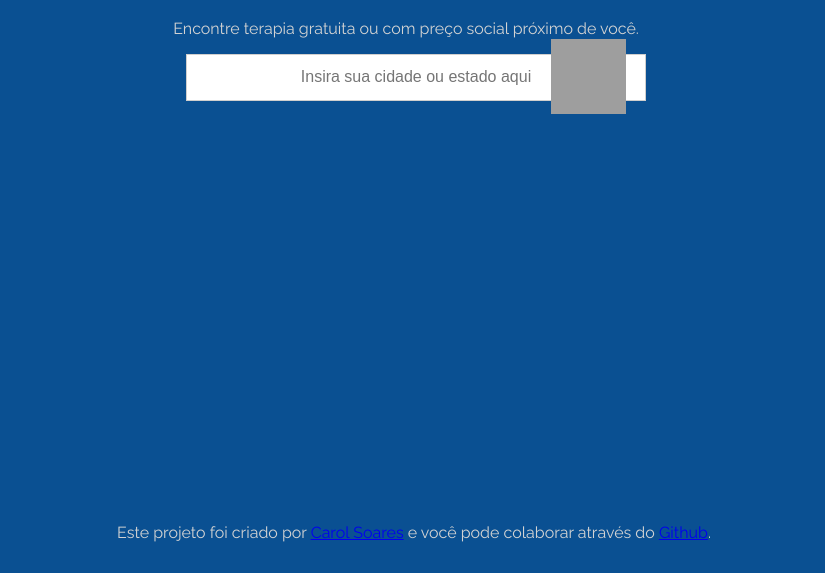
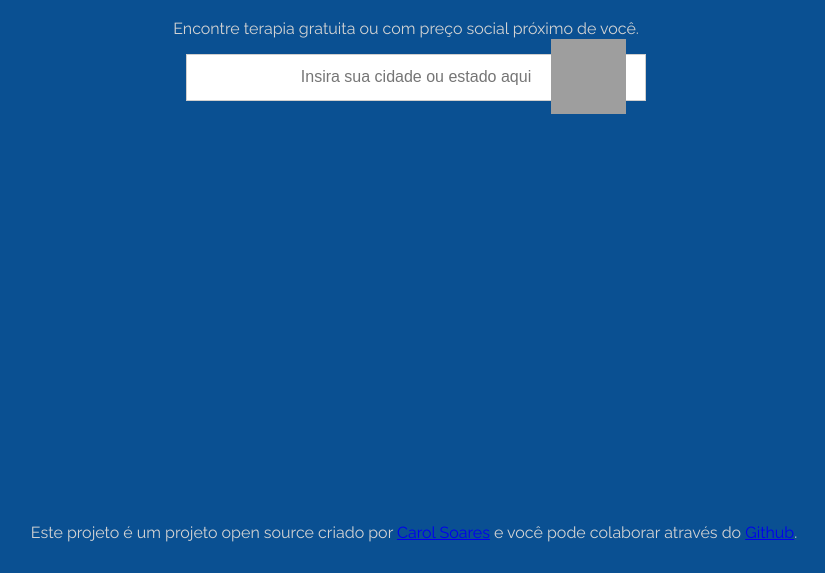
Before and after one commit to Dennissiq/tudoficabem.github.io, a plain HTML site: page index.html in a window 1280 px wide. Shown: the part 227-800 px from the top of the page, without its empty margins (234-1059 px from the left). Drawn offline with Linux system fonts and the light colour scheme; grey boxes are pictures that could not be loaded.

Commit message:
updating footer text

```diff
--- a/index.html
+++ b/index.html
@@ -20,6 +20,6 @@
 
 
 </body>
-<footer>Este projeto foi criado por <a href="https://twitter.com/carolcode">Carol Soares</a> e você pode colaborar através do <a href="https://github.com/carolcodes/tatudobem.github.io">Github</a>.</footer>
+<footer>Este projeto é um projeto open source criado por <a href="https://twitter.com/carolcode">Carol Soares</a> e você pode colaborar através do <a href="https://github.com/carolcodes/tatudobem.github.io">Github</a>.</footer>
 
 </html>
```
